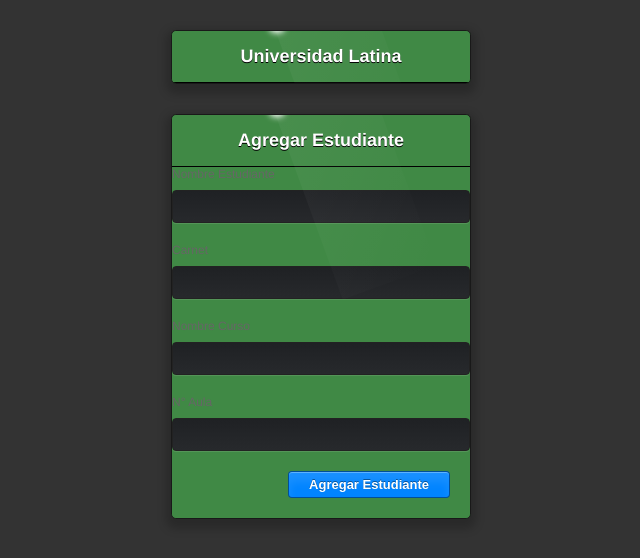
After one commit to andresjb1/proyecto-metodo, a PHP site: page /Estudiante.php in a window 1280 px wide. The commit adds this page. Shown: the top 558 px of the page, without its empty margins (319-959 px from the left). Run offline with PHP 8.4, Linux system fonts and the light colour scheme.

Commit message:
asdasdasda

```diff
--- /dev/null
+++ b/Estudiante.php
@@ -0,0 +1,40 @@
+<!DOCTYPE html>
+
+<html xmlns="http://www.w3.org/1999/xhtml">
+<head runat="server">
+    <meta http-equiv="Content-Type" content="text/html; charset=utf-8"/>
+    <title></title>
+    <link rel="stylesheet" type="text/css" href="diseno/HSEstudiante.css" />
+</head>
+<body>
+<form id="form1" runat="server">
+    <h1>Universidad Latina</h1>
+</form>
+<form>
+    <h1>Agregar Estudiante</h1>
+    <div class="NewClass">
+        <p>
+            <label for="NomEstudiante">Nombre Estudiante</label>
+            <input type="text" name="NomEstudiante" id="NomEstudiante"/>
+        </p>
+        <p>
+            <label for="NumCarnet">Carnet</label>
+            <input type="text" name="NumCarnet" id="NumCarnet"/>
+        </p>
+        <p>
+            <label for="NomCurso">Nombre Curso</label>
+            <input type="text" name="NomCurso" id="NomCurso"/>
+        </p>
+        <p>
+            <label for="NumAula">N° Aula</label>
+            <input type="text" name="NumAula" id="NumAula"/>
+        </p>
+    </div>
+    <p class="p-container">
+
+        <input type="submit" name="go" id="go" value="Agregar Estudiante"/>
+    </p>
+
+</form>
+</body>
+</html>
--- a/NCurso.php
+++ b/NCurso.php
@@ -4,7 +4,7 @@
 <head runat="server">
     <meta http-equiv="Content-Type" content="text/html; charset=utf-8"/>
     <title></title>
-    <link rel="stylesheet" type="text/css" href="diseno/HSProfe.css" />
+    <link rel="stylesheet" type="text/css" href="diseno/HSNCurso.css" />
 </head>
 <body>
 <form id="form1" runat="server">
--- /dev/null
+++ b/diseno/HSEstudiante.css
@@ -0,0 +1,132 @@
+* { box-sizing: border-box; padding:0; margin: 0; }
+
+body {
+    font-family: "HelveticaNeue-Light","Helvetica Neue Light","Helvetica Neue",Helvetica,Arial,"Lucida Grande",sans-serif;
+    color:white;
+    font-size:12px;
+    background:#333 ;
+}
+
+form {
+    background: #408945;
+    width:300px;
+    margin:30px auto;
+    border-radius:0.4em;
+    border:1px solid #191919;
+    overflow:hidden;
+    position:relative;
+    box-shadow: 0 5px 10px 5px rgba(0,0,0,0.2);
+}
+
+form:after {
+    content:"";
+    display:block;
+    position:absolute;
+    height:1px;
+    width:100px;
+    left:20%;
+    background:linear-gradient(left, #111, #444, #b6b6b8, #444, #111);
+    top:0;
+}
+
+form:before {
+    content:"";
+    display:block;
+    position:absolute;
+    width:8px;
+    height:5px;
+    border-radius:50%;
+    left:34%;
+    top:-7px;
+    box-shadow: 0 0 6px 4px #fff;
+}
+
+/*.inset {
+    padding:20px;
+    border-top:1px solid #19191a;
+}*/
+
+form h1 {
+    font-size:18px;
+    text-shadow:0 1px 0 black;
+    text-align:center;
+    padding:15px 0;
+    border-bottom:1px solid rgb(0, 0, 0);
+    position:relative;
+}
+
+form h1:after {
+    content:"";
+    display:block;
+    width:250px;
+    height:100px;
+    position:absolute;
+    top:0;
+    left:50px;
+    pointer-events:none;
+    transform:rotate(70deg);
+    -webkit-transform: rotate(70deg);
+    background:linear-gradient(50deg, rgba(255,255,255,0.15), rgba(0,0,0,0));
+    background-image: -webkit-linear-gradient(50deg, rgba(255,255,255,0.05), rgba(0,0,0,0)); /* For Safari */
+
+}
+
+label {
+    color:#666;
+    display:block;
+    padding-bottom:9px;
+}
+
+input[type=text],
+input[type=password] {
+    width:100%;
+    padding:8px 5px;
+    background:linear-gradient(#1f2124, #27292c);
+    border:1px solid #222;
+    box-shadow:
+            0 1px 0 rgba(255,255,255,0.1);
+    border-radius:0.3em;
+    margin-bottom:20px;
+}
+
+
+
+.p-container {
+    padding:0 20px 20px 20px;
+}
+
+.p-container:after {
+    clear:both;
+    display:table;
+    content:"";
+}
+
+
+input[type=submit] {
+    padding:5px 20px;
+    border:1px solid rgba(0,0,0,0.4);
+    text-shadow:0 -1px 0 rgba(0,0,0,0.4);
+    box-shadow:
+            inset 0 1px 0 rgba(255,255,255,0.3),
+            inset 0 10px 10px rgba(255,255,255,0.1);
+    border-radius:0.3em;
+    background:#0184ff;
+    color:white;
+    float:right;
+    font-weight:bold;
+    cursor:pointer;
+    font-size:13px;
+}
+
+input[type=submit]:hover {
+    box-shadow:
+            inset 0 1px 0 rgba(255,255,255,0.3),
+            inset 0 -10px 10px rgba(255,255,255,0.1);
+}
+
+input[type=text]:hover,
+input[type=password]:hover,
+label:hover ~ input[type=text],
+label:hover ~ input[type=password] {
+    background:#27292c;
+}
```
Also changed, not shown: diseno/HSNCurso.css (renamed from diseno/HSProfe.css).
